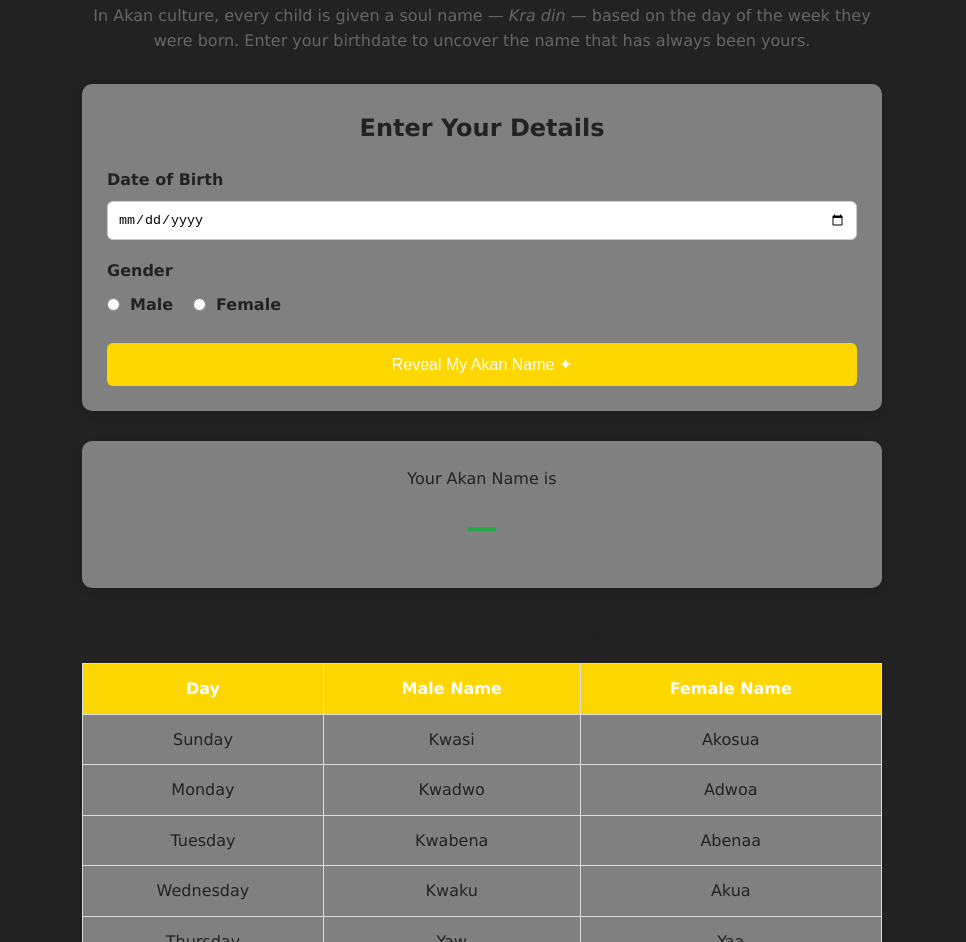
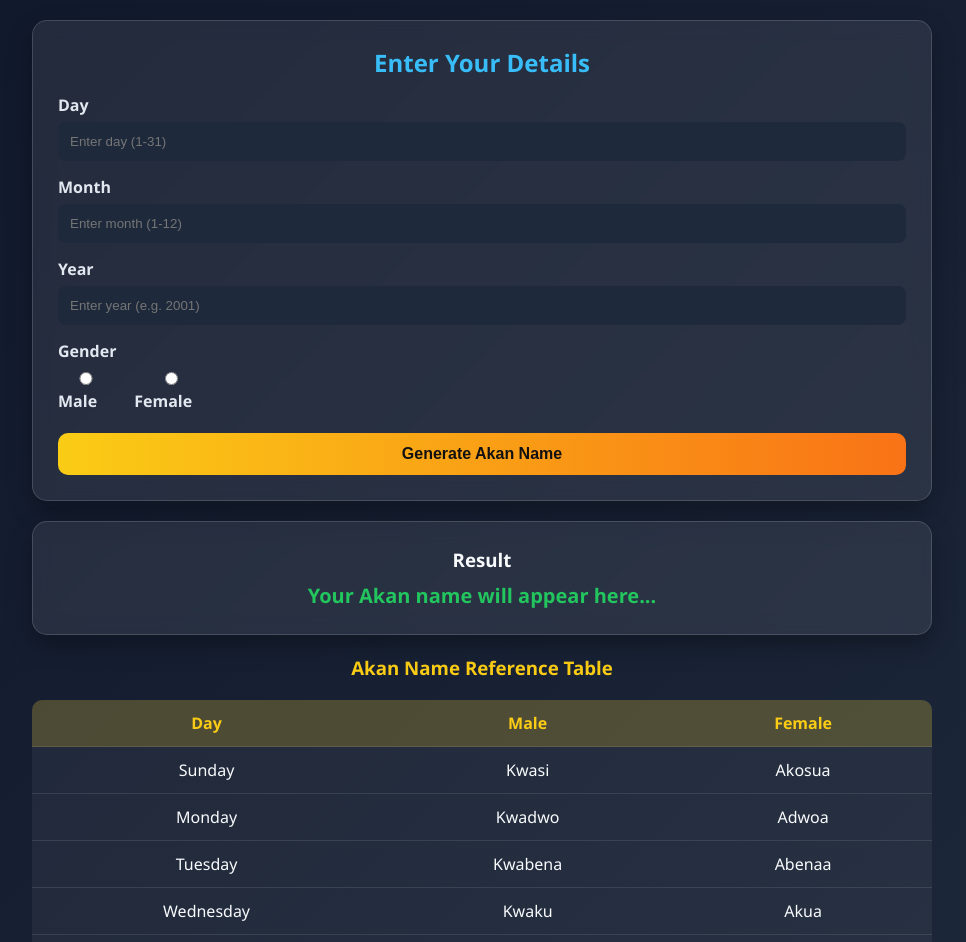
Before and after one commit to louismwangi2997/akan-name-generator-project, a plain HTML site: page index.html in a window 1280 px wide. Shown: the part 137-1079 px from the top of the page, without its empty margins (158-1124 px from the left). Drawn offline with Linux system fonts and the light colour scheme.

Commit message:
refactor: update HTML structure and enhance styling for improved user experience

```diff
--- a/index.html
+++ b/index.html
@@ -4,80 +4,102 @@
   <meta charset="UTF-8" />
   <meta name="viewport" content="width=device-width, initial-scale=1.0" />
   <title>Akan Name Generator</title>
-  <link rel="stylesheet" href="style.css">
+ <link rel="stylesheet" href="style.css">
+</head>
+
 <body>
 
-  <div class="background-pattern"></div>
-
-  <main class="container">
+  <div class="container">
 
     <header class="hero">
-
-      <div class="hero-content">
-        <span class="subtitle-tag">Ghanaian Naming Tradition</span>
-        <h1>Discover Your <em>Akan Name</em></h1>
-        <p class="description">
-          In Akan culture, every child is given a soul name — <em>Kra din</em> — based on the day of the week they were born.
-          Enter your birthdate to uncover the name that has always been yours.
-        </p>
-      </div>
-
+      <h1>Akan Name Generator</h1>
+      <p class="description">
+        Enter your birth details to discover your traditional Akan name based on the day you were born.
+      </p>
     </header>
 
+    <!-- FORM SECTION -->
     <section class="form-section">
+
       <div class="form-card">
+
         <h2>Enter Your Details</h2>
 
+        <!-- Day -->
         <div class="form-group">
-          <label for="birthdate">Date of Birth</label>
-          <input type="date" id="birthdate" name="birthdate" />
+          <label for="day">Day</label>
+          <input type="number" id="day" placeholder="Enter day (1-31)" />
         </div>
 
+        <!-- Month -->
+        <div class="form-group">
+          <label for="month">Month</label>
+          <input type="number" id="month" placeholder="Enter month (1-12)" />
+        </div>
+
+        <!-- Year -->
+        <div class="form-group">
+          <label for="year">Year</label>
+          <input type="number" id="year" placeholder="Enter year (e.g. 2001)" />
+        </div>
+
+        <!-- Gender -->
         <div class="form-group">
           <label>Gender</label>
+
           <div class="gender-options">
+
             <label class="radio-label">
               <input type="radio" name="gender" value="male" />
-              <span class="radio-custom"></span>
               Male
             </label>
+
             <label class="radio-label">
               <input type="radio" name="gender" value="female" />
-              <span class="radio-custom"></span>
               Female
             </label>
+
           </div>
         </div>
 
-        <button class="btn-generate" id="generateBtn" onclick="generateAkanName()">
-          <span class="btn-text">Reveal My Akan Name</span>
-          <span class="btn-icon">✦</span>
+        <!-- Button -->
+        <button class="btn-generate" onclick="generateAkanName()">
+          Generate Akan Name
         </button>
+
       </div>
+
     </section>
 
-    <section class="result-section" id="resultSection">
-      <div class="result-card" id="resultCard">
+    <!-- RESULT SECTION -->
+    <section class="result-section">
 
-        <p class="result-label">Your Akan Name is</p>
-        <h2 class="akan-name" id="akanName">—</h2>
-        <p class="result-day" id="dayResult"></p>
-        <p class="result-meaning" id="nameMeaning"></p>
+      <div class="result-card">
+
+        <h3>Result</h3>
+
+        <p id="result">Your Akan name will appear here...</p>
 
       </div>
+
     </section>
 
+    <!-- TABLE SECTION -->
     <section class="table-section">
-      <h3>The Seven Soul Names</h3>
+
+      <h3>Akan Name Reference Table</h3>
+
       <div class="table-wrapper">
+
         <table>
           <thead>
             <tr>
               <th>Day</th>
-              <th>Male Name</th>
-              <th>Female Name</th>
+              <th>Male</th>
+              <th>Female</th>
             </tr>
           </thead>
+
           <tbody>
             <tr><td>Sunday</td><td>Kwasi</td><td>Akosua</td></tr>
             <tr><td>Monday</td><td>Kwadwo</td><td>Adwoa</td></tr>
@@ -87,16 +109,21 @@
             <tr><td>Friday</td><td>Kofi</td><td>Afua</td></tr>
             <tr><td>Saturday</td><td>Kwame</td><td>Ama</td></tr>
           </tbody>
+
         </table>
+
       </div>
+
     </section>
 
-  </main>
-
-  <footer>
-    <p>Rooted in the traditions of the Akan people of Ghana &amp; Côte d'Ivoire</p>
-  </footer>
+  </div>
+  <footer class="footer">
+  <p>Akan Name Generator Project</p>
+  <p>Built with HTML, CSS & JavaScript</p>
+  <p>&copy; 2026 | All Rights Reserved</p>
+</footer>
 
   <script src="script.js"></script>
+
 </body>
 </html>
--- a/script.js
+++ b/script.js
@@ -0,0 +1,94 @@
+// Akan names arrays
+const maleNames = [
+  "Kwasi", // Sunday
+  "Kwadwo", // Monday
+  "Kwabena", // Tuesday
+  "Kwaku", // Wednesday
+  "Yaw", // Thursday
+  "Kofi", // Friday
+  "Kwame", // Saturday
+];
+
+const femaleNames = [
+  "Akosua", // Sunday
+  "Adwoa", // Monday
+  "Abenaa", // Tuesday
+  "Akua", // Wednesday
+  "Yaa", // Thursday
+  "Afua", // Friday
+  "Ama", // Saturday
+];
+
+const days = [
+  "Sunday",
+  "Monday",
+  "Tuesday",
+  "Wednesday",
+  "Thursday",
+  "Friday",
+  "Saturday",
+];
+
+// Main function
+function generateAkanName() {
+  // Get user input
+  const day = parseInt(document.getElementById("day").value);
+  const month = parseInt(document.getElementById("month").value);
+  const year = parseInt(document.getElementById("year").value);
+  const gender = document.getElementById("gender").value;
+
+  // Validate inputs
+  if (day < 1 || day > 31 || isNaN(day)) {
+    alert("Please enter a valid day (1 - 31)");
+    return;
+  }
+
+  if (month < 1 || month > 12 || isNaN(month)) {
+    alert("Please enter a valid month (1 - 12)");
+    return;
+  }
+
+  if (isNaN(year) || year < 1) {
+    alert("Please enter a valid year");
+    return;
+  }
+
+  if (gender === "") {
+    alert("Please select gender");
+    return;
+  }
+
+  // Get first two digits and last two digits of year
+  const CC = parseInt(year.toString().slice(0, 2));
+  const YY = parseInt(year.toString().slice(2));
+
+  const DD = day;
+  const MM = month;
+
+  // Formula
+  let d = Math.floor(
+    (4 * CC - 2 * CC - 1 + (5 * YY) / 4 + (26 * (MM + 1)) / 10 + DD) % 7,
+  );
+
+  // Fix negative values
+  if (d < 0) {
+    d += 7;
+  }
+
+  let akanName = "";
+
+  // Match gender with Akan name
+  if (gender === "male") {
+    akanName = maleNames[d];
+  } else {
+    akanName = femaleNames[d];
+  }
+
+  // Display result
+  document.getElementById("result").innerHTML =
+    "You were born on <strong>" +
+    days[d] +
+    "</strong>. Your Akan name is <strong>" +
+    akanName +
+    "</strong>.";
+}
--- a/style.css
+++ b/style.css
@@ -1,26 +1,24 @@
-
 * {
   margin: 0;
   padding: 0;
   box-sizing: border-box;
 }
 
-
 body {
-  font-family:Verdana, Geneva, Tahoma, sans-serif;
-  background-color:#222;
-  color: #222;
-  line-height: 1.6;
+  font-family: "Segoe UI", Tahoma, sans-serif;
+  background: linear-gradient(135deg, #0f172a, #1e293b);
+  color: #f8fafc;
+  min-height: 100vh;
 }
 
-
+/* Container */
 .container {
   width: 90%;
-  max-width: 800px;
+  max-width: 900px;
   margin: 40px auto;
 }
 
-/* Hero Section */
+/* Hero */
 .hero {
   text-align: center;
   margin-bottom: 30px;
@@ -28,147 +26,144 @@ body {
 
 .hero h1 {
   font-size: 2.5rem;
-  color: #333;
-}
-
-.hero h1 em {
-  color: gold;
-  font-style: normal;
+  color: #facc15;
+  margin-bottom: 10px;
 }
 
 .description {
-  margin-top: 10px;
-  color: #666;
+  color: #cbd5e1;
 }
 
-
+/* Cards */
 .form-card,
-.result-card,
-table {
-  background: gray;
+.result-card {
+  background: rgba(255, 255, 255, 0.08);
+  border: 1px solid rgba(255, 255, 255, 0.15);
   padding: 25px;
-  border-radius: 10px;
-  box-shadow: 0 3px 8px rgba(0,0,0,0.1);
+  border-radius: 15px;
+  backdrop-filter: blur(10px);
+  margin-bottom: 20px;
+  box-shadow: 0 10px 25px rgba(0, 0, 0, 0.3);
 }
 
-
-.form-section {
-  margin-bottom: 30px;
+/* Form */
+.form-card h2 {
+  text-align: center;
+  margin-bottom: 15px;
+  color: #38bdf8;
 }
 
-.form-card h2 {
-  text-align: center;
-  margin-bottom: 20px;
-}
-
-
 .form-group {
-  margin-bottom: 18px;
+  margin-bottom: 15px;
 }
 
 label {
   display: block;
-  margin-bottom: 8px;
+  margin-bottom: 6px;
+  font-weight: bold;
+  color: #e2e8f0;
+}
+
+input {
+  width: 100%;
+  padding: 12px;
+  border: none;
+  border-radius: 8px;
+  outline: none;
+  background: #1e293b;
+  color: #fff;
+}
+
+/* Gender */
+.gender-options {
+  display: flex;
+  gap: 20px;
+  color: #cbd5e1;
+}
+
+/* Button */
+.btn-generate {
+  width: 100%;
+  padding: 12px;
+  background: linear-gradient(90deg, #facc15, #f97316);
+  color: #111;
+  border: none;
+  border-radius: 10px;
+  font-size: 16px;
+  font-weight: bold;
+  cursor: pointer;
+  transition: 0.3s ease;
+}
+
+.btn-generate:hover {
+  transform: scale(1.03);
+  box-shadow: 0 5px 15px rgba(250, 204, 21, 0.4);
+}
+
+/* Result */
+.result-section {
+  text-align: center;
+}
+
+#result {
+  font-size: 20px;
+  margin-top: 10px;
+  color: #22c55e;
   font-weight: bold;
 }
 
-input[type="date"] {
-  width: 100%;
-  padding: 10px;
-  border: 1px solid #ccc;
-  border-radius: 6px;
-}
-
-
-.gender-options {
-  display: flex;
-  gap: 20px;
-}
-
-.radio-label {
-  display: flex;
-  align-items: center;
-  gap: 5px;
-}
-
-
-.btn-generate {
-  width: 100%;
-  padding: 12px;
-  background: gold;
-  color: white;
-  border: none;
-  border-radius: 6px;
-  font-size: 16px;
-  cursor: pointer;
-}
-
-.btn-generate:hover {
-  background: gold;
-}
-
-
-.result-section {
-  margin-bottom: 30px;
-}
-
-.result-card {
-  text-align: center;
-}
-
-.akan-name {
-  font-size: 2rem;
-  color: #28a745;
-  margin: 10px 0;
-}
-
-
+/* Table */
 .table-section h3 {
   text-align: center;
-  margin-bottom: 15px;
-}
-
-.table-wrapper {
-  overflow-x: auto;
+  margin: 20px 0;
+  color: #facc15;
 }
 
 table {
   width: 100%;
   border-collapse: collapse;
+  background: rgba(255, 255, 255, 0.05);
+  overflow: hidden;
+  border-radius: 10px;
 }
 
 th,
 td {
   padding: 12px;
-  border: 1px solid #ddd;
   text-align: center;
+  border-bottom: 1px solid rgba(255, 255, 255, 0.1);
 }
 
 th {
-  background: gold;
-  color: white;
+  background: rgba(250, 204, 21, 0.2);
+  color: #facc15;
 }
 
-/* Footer */
-footer {
-  text-align: center;
-  padding: 20px;
-  color: #666;
-  margin-top: 30px;
+/* Hover effect */
+tr:hover {
+  background: rgba(255, 255, 255, 0.08);
 }
 
-
+/* Responsive */
 @media (max-width: 600px) {
   .hero h1 {
-    font-size: 2rem;
+    font-size: 1.8rem;
   }
 
   .gender-options {
     flex-direction: column;
-    gap: 10px;
-  }
-
-  .akan-name {
-    font-size: 1.5rem;
   }
 }
+.footer {
+  text-align: center;
+  padding: 20px;
+  margin-top: 30px;
+  color: #cbd5e1;
+  font-size: 14px;
+  background: rgba(255, 255, 255, 0.05);
+  border-top: 1px solid rgba(255, 255, 255, 0.1);
+}
+
+.footer p {
+  margin: 5px 0;
+}
```
